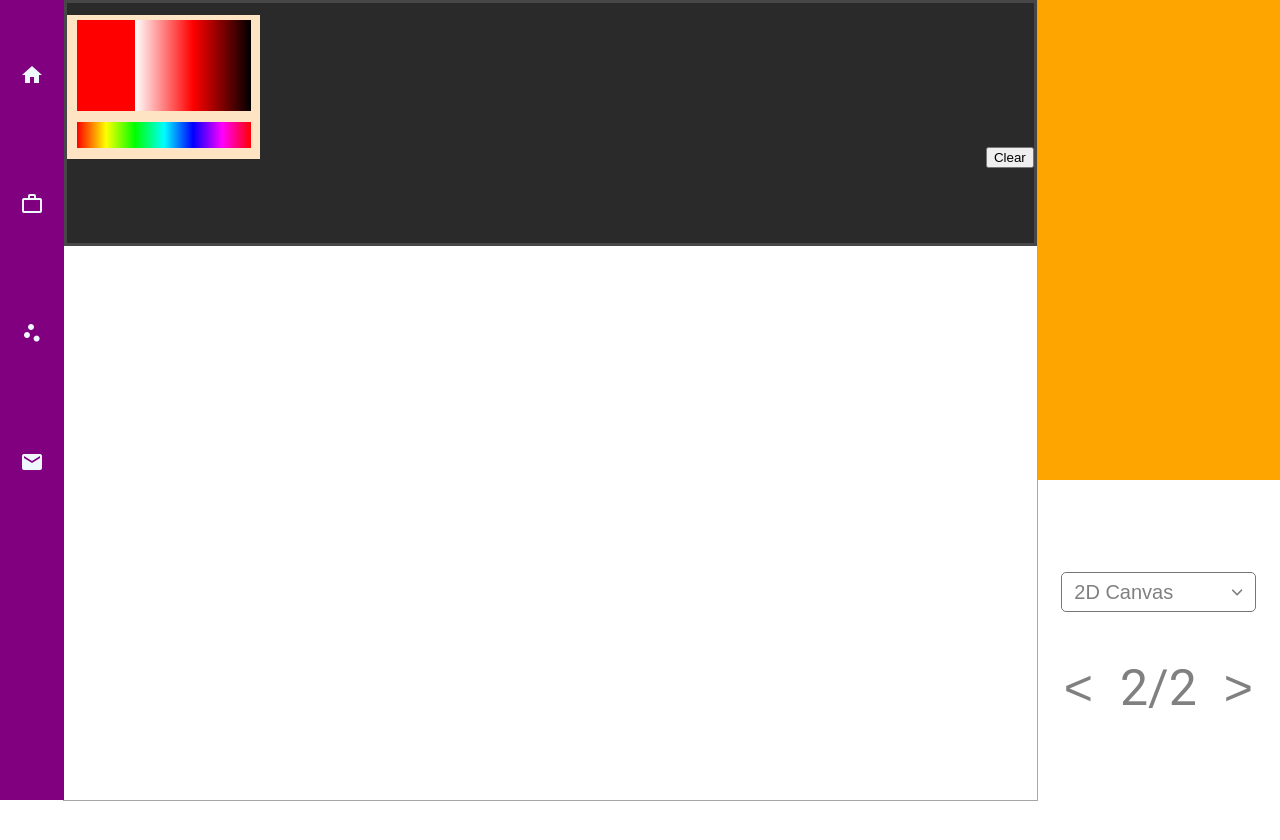
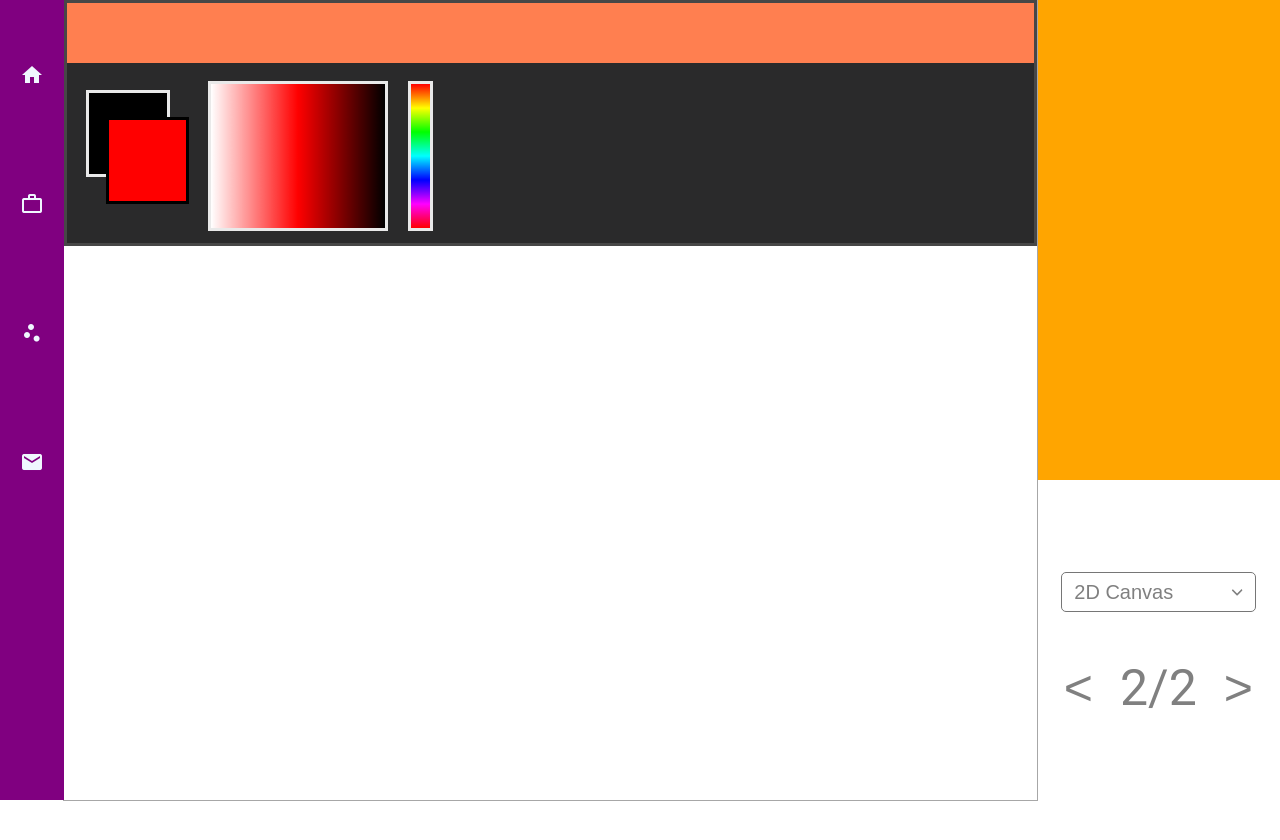
Before and after one commit to JimLeeWeiMin/jimleeweimin.github.io, an Angular app: page /pages/ScatterStuff in a window 1280 px wide. Shown: the top 840 px of the page. Built offline with nearby package versions, Linux system fonts and the light colour scheme.

Commit message:
Change layout of ColorPicker, support for swatches

```diff
--- a/src/app/components/drawing-canvas/drawing-canvas.component.css
+++ b/src/app/components/drawing-canvas/drawing-canvas.component.css
@@ -7,68 +7,93 @@
     border-color: rgb(71, 71, 71);
 }
 
+.ToolTipWrapper {
+    height: 25%;
+    background-color: coral;
+}
+
 .ClearCanvas {
     float: right;
 }
 
 .ColorPickerWrapper {
-    height: 60%;
-    width: 20%;
-    background-color: bisque;
+    height: 75%;
+    width: 40%;
+    /* background-color: bisque; */
     display: flex;
-    flex-direction: column;
+    flex-direction: row;
 
     position: relative;
-    top: 5%;
 }
 
-.ColorPickerTopWrapper {
-    height: 70%;
-    width: 100%;
-    display: flex;
-    flex-direction: row;
+.SwatchesFont {
+    background: coral;
+
+    width: 45%;
+    height: 20%;
 }
 
-.ColorPickerBtmWrapper {
-    height: 30%;
-    width: 100%;
+.SwatchesFront {
+    background-color: white;
+    width: 20%;
+    height: 45%;
 
-    /* background-color: cyan; */
+    position: absolute;
+    left: 10%;
+    top: 30%;
+
+    z-index: 2;
+
+    border: solid;
+    border-color: black;
 }
 
-.ColorSelected {
-    width: 30%;
-    height: 90%;
-    background-color: aliceblue;
+.SwatchesBack {
+    background-color: black;
+    width: 20%;
+    height: 45%;
+
     position: relative;
-    top: 5%;
     left: 5%;
+    top: 15%;
+
+    z-index: 1;
+
+    border: solid;
+    border-color: rgb(233, 233, 233);
 }
 
-.ColorGradientSelector {
-    width:60%;
-    height:90%;
-    background-color: skyblue;
-    /* background-color: conic-gradient( rgb(255,0,0), rgb(255,125,0) ); */
-    /* background-image: conic-gradient( rgb(255,0,0), rgb(255,125,0), rgb(255,255,0), rgb(125,255,0), rgb(0,255,0), rgb(0,255,125) , rgb(0,255,255), rgb(0,125,255), rgb(0,0,255), rgb(125,0,255), rgb(255,0,255), rgb(255,0,125), rgb(255,0,0) );; */
+.ColorGradient {
+    height: 80%;
+    width: 45%;
+
     position: relative;
-    top: 5%;
-    left: 5%;
+    top: 10%;
+    left: 15%;
+
+    /* background-color: orange; */
+
+    border: solid;
+    border-color: rgb(233, 233, 233);
 }
+
+.MultiColor {
+    /* background-color: cyan; */
+
+    width:5%;
+    height:80%;
+
+    position: relative;
+    top: 10%;
+    left: 20%;
+
+    border: solid;
+    border-color: rgb(233, 233, 233);
+}
+
 
 .DrawingCanvasWrapper {
     background-color: white;
     width: 100%;
     height: 80%;
 }
-
-.MultiColor {
-    background-color: cyan;
-
-    width:90%;
-    height:60%;
-
-    position: relative;
-    top: 15%;
-    left: 5%;
-}
--- a/src/app/components/drawing-canvas/drawing-canvas.component.html
+++ b/src/app/components/drawing-canvas/drawing-canvas.component.html
@@ -1,22 +1,27 @@
 <div class="ToolBarWrapper">
+    <div class="ToolTipWrapper">
+        <!-- <div class="SwatchesFont">
+
+        </div> -->
+    </div>
+
     <div class="ColorPickerWrapper">
-        <div class="ColorPickerTopWrapper">
-            <div class="ColorSelected" #divCanvasColorSelected>
-                <canvas #canvasColorSelected></canvas>
-            </div>
-            <div (mousedown)="colorPickerDown($event)" (mouseup)="colorPickerUp($event)" (mousemove)="colorPickerMove($event)"  class="ColorGradientSelector" #divCanvasColorGradientSelector>
-                <canvas #canvasColorGradientSelector></canvas>
-            </div>
+        <div class="SwatchesFront" #divCanvasColorSelected>
+            <canvas #canvasColorSelected></canvas>
         </div>
-        <div class="ColorPickerBtmWrapper">
-            <div (mousedown)="multiColorPickerDown($event)" (mouseup)="multiColorPickerUp($event)" (mousemove)="multiColorPickerMove($event)" class="MultiColor" #divCanvasMultiColor>
-                <canvas #canvasMultiColor></canvas>
-            </div>
+        <div class="SwatchesBack" #divSwatchesBack>
+
+        </div>
+        <div class="ColorGradient" #divCanvasColorGradientSelector (mousedown)="colorPickerDown($event)" (mouseup)="colorPickerUp($event)" (mousemove)="colorPickerMove($event)">
+            <canvas #canvasColorGradientSelector></canvas>
+        </div>
+        <div class="MultiColor" #divCanvasMultiColor (mousedown)="multiColorPickerDown($event)" (mouseup)="multiColorPickerUp($event)" (mousemove)="multiColorPickerMove($event)">
+            <canvas #canvasMultiColor></canvas>
         </div>
     </div>
 
-    <button class="ClearCanvas" (click)="ClearCanvas()">Clear</button>
+    <!-- <button class="ClearCanvas" (click)="ClearCanvas()">Clear</button> -->
 </div>
-<div (touchstart)="mouseDown" (touchend)="mouseUp" (touchmove)="mouseMove" (mouseup)="mouseUp($event)" (mousedown)="mouseDown($event)" (mousemove)="mouseMove($event)" class="DrawingCanvasWrapper" #MyDivCanvas>
+<div class="DrawingCanvasWrapper" #MyDivCanvas (touchstart)="mouseDown" (touchend)="mouseUp" (touchmove)="mouseMove" (mouseup)="mouseUp($event)" (mousedown)="mouseDown($event)" (mousemove)="mouseMove($event)">
     <canvas #canvasEl></canvas>
 </div>
--- a/src/app/components/drawing-canvas/drawing-canvas.component.ts
+++ b/src/app/components/drawing-canvas/drawing-canvas.component.ts
@@ -1,4 +1,5 @@
 import { Component, OnInit, ElementRef, ViewChild, AfterViewInit } from '@angular/core';
+import { HostListener } from '@angular/core';
 
 @Component({
   selector: 'app-drawing-canvas',
@@ -31,6 +32,7 @@ export class DrawingCanvasComponent implements OnInit {
 
   // Drawing Canvas Color
   private currentColor: string = "rgb(255,0,0)";
+  private prevColor: string = "rgb(255,0,0)";
 
   // Drawing Canvas Attributes
   private PixelSizeX: number = 25;
@@ -70,6 +72,33 @@ export class DrawingCanvasComponent implements OnInit {
   @ViewChild('canvasMultiColor')
   private myCanvasMultiColor: ElementRef = {} as ElementRef;
 
+  @ViewChild('divSwatchesBack')
+  private mySwatchesBack: ElementRef = {} as ElementRef;
+
+  @HostListener('document:keypress', ['$event'])
+  HandleKeyBoardEvent(evt: KeyboardEvent) {
+
+    //Swap the swatches
+    if(evt.key === 'x')
+    {
+      // Grab the previous color
+      this.prevColor = this.currentColor;
+      // Set the current color
+      this.currentColor = getComputedStyle(this.mySwatchesBack.nativeElement).backgroundColor;
+
+      // Draw the SwatchesBack color
+      this.mySwatchesBack.nativeElement.style.backgroundColor = this.prevColor;
+
+      // Draw the SwatchesFront color
+      this.ctxColorSelected.fillStyle = this.currentColor;
+      this.ctxColorSelected.fillRect(0, 0, this.ctxColorSelected.canvas.width, this.ctxColorSelected.canvas.height);
+
+      // Set current color
+      this.ctx.fillStyle = this.currentColor;
+    }
+
+  }
+
   constructor() { }
 
   ngOnInit(): void {
@@ -95,7 +124,7 @@ export class DrawingCanvasComponent implements OnInit {
     this.ctxColorSelected.fillRect(0, 0, this.ctxColorSelected.canvas.width, this.ctxColorSelected.canvas.height);
 
     // Color the multi color
-    let grad = this.ctxMultiColor.createLinearGradient(0, this.ctxMultiColor.canvas.height/2, this.ctxMultiColor.canvas.width, this.ctxMultiColor.canvas.height/2);
+    let grad = this.ctxMultiColor.createLinearGradient(this.ctxMultiColor.canvas.width/2, 0, this.ctxMultiColor.canvas.width/2, this.ctxMultiColor.canvas.height);
     grad.addColorStop(0, "rgb(255,0,0)");
     grad.addColorStop(1/12, "rgb(255,125,0)");
     grad.addColorStop(2/12, "rgb(255,255,0)");
```
Also changed, not shown: 3 other files (tests, documents, lock files or other folders).
